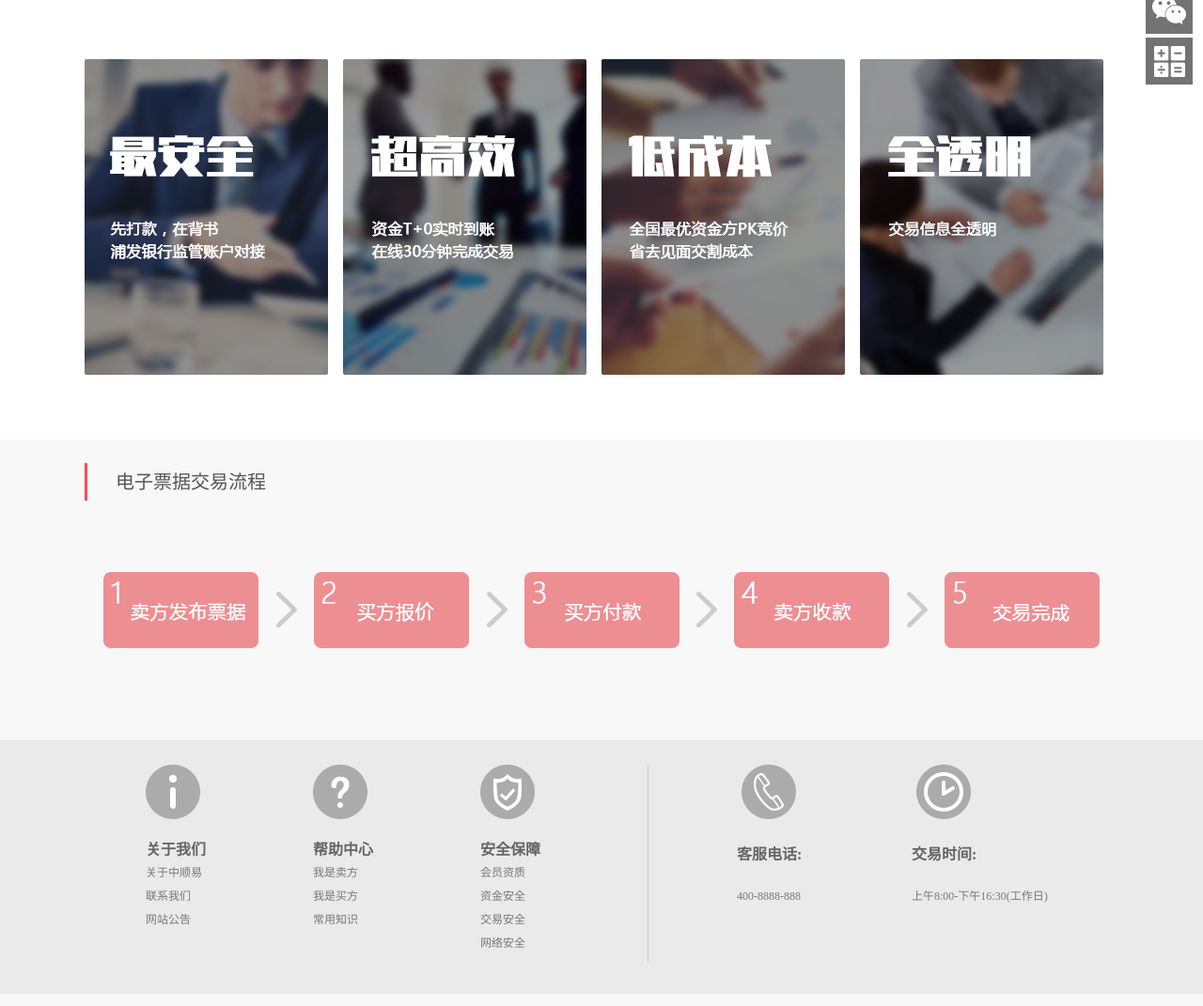
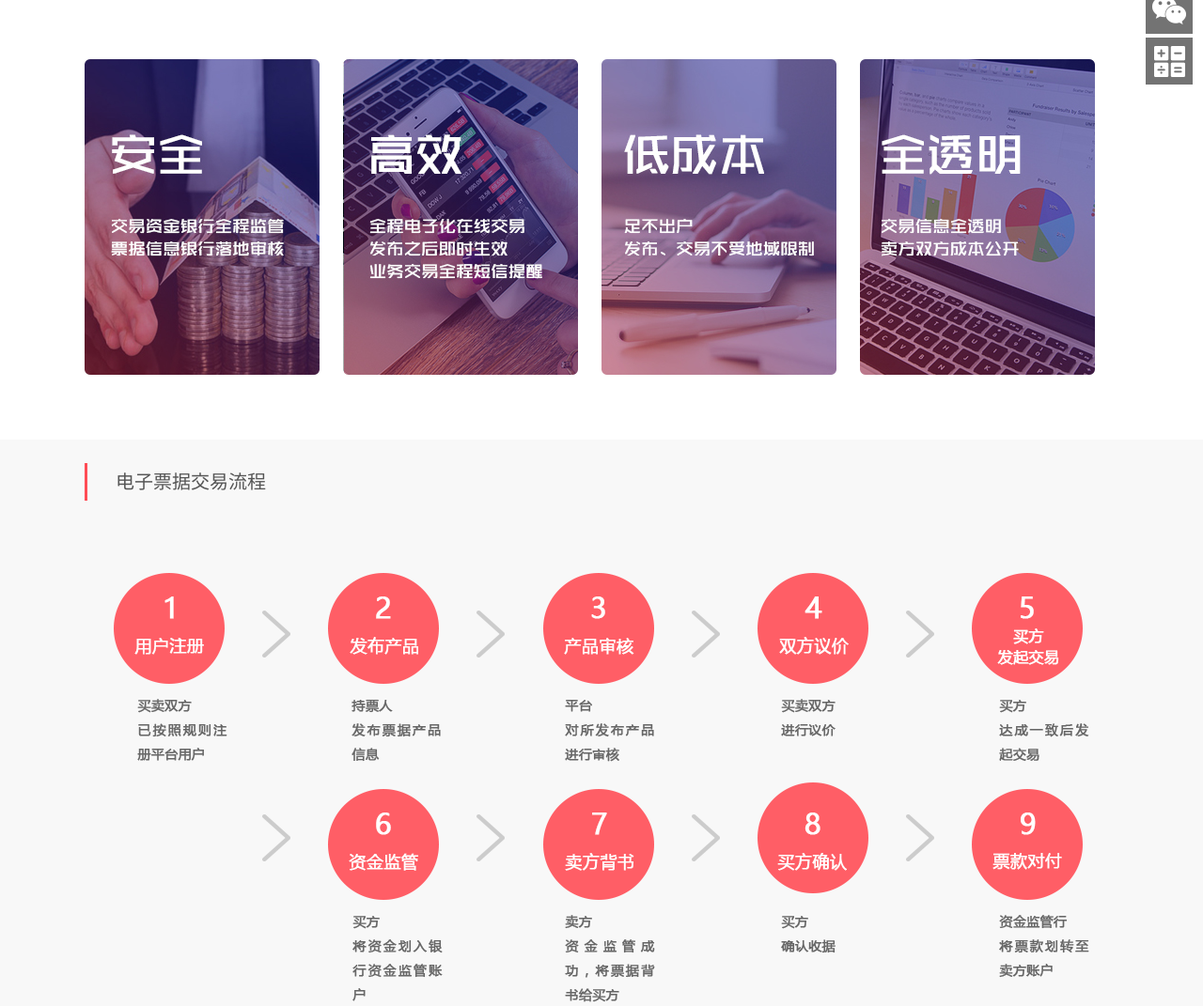
Before and after one commit to Yulingsong/ZSY, a plain HTML site: page index.html in a window 1280 px wide. Shown: the part 564-1635 px from the top of the page at 94% size. Drawn offline with Linux system fonts and the light colour scheme.

Commit message:
修改首页部分内容

```diff
--- a/css/base.css
+++ b/css/base.css
@@ -231,7 +231,7 @@ table {
     height: 70px;
     line-height: 70px;
     text-align: center;
-    font-size: 14px;
+    font-size: 16px;
     color: #333;
 }
 .menu a:hover{
--- a/index.html
+++ b/index.html
@@ -88,13 +88,13 @@
             border: none;
         }
         .main-process{
-            height: 300px;
+            height: 678px;
         }
         .main-ptop{
             height: 90px;
         }
         .main-pdown{
-            height: 200px;
+            /*height: 200px;*/
         }
         .mp-title{
             width: 220px;
@@ -107,9 +107,11 @@
         }
         .mpd-flowimage{
             width: 1100px;
-            height: 82px;
+            height: 460px;
+            margin: 0 auto;
             margin-top: 50px;
-            background: url("images/main-flow.png")no-repeat center center;
+            background: url("images/flow1.png")no-repeat center center;
+            /*background-color: lightblue;*/
         }
     </style>
 </head>
@@ -155,13 +157,13 @@
     <div class="ck-slide">
         <ul class="ck-slide-wrapper">
             <li>
-                <a href="#"><img src="images/banner1.png" alt="" style="width: 100%;height: 380px;"></a>
+                <a href="#"><img src="images/banner1.jpg" alt="" style="width: 100%;height: 380px;"></a>
             </li>
             <li style="display:none">
-                <a href="#"><img src="images/banner3.png" alt="" style="width: 100%;height: 380px"></a>
+                <a href="#"><img src="images/banner2.jpg" alt="" style="width: 100%;height: 380px"></a>
             </li>
             <li style="display:none">
-                <a href="#"><img src="images/banner4.png" alt="" style="width: 100%;height: 380px"></a>
+                <a href="#"><img src="images/banner3.jpg" alt="" style="width: 100%;height: 380px"></a>
             </li>
 
         </ul>
@@ -189,16 +191,16 @@
 <div class="main-ads">
     <div class="main-inner-c">
         <div class="fl main-ads-image">
-            <img src="images/ads-security.png">
+            <img src="images/security.jpg">
         </div>
         <div class="fl main-ads-image">
-            <img src="images/ads-speedth.png">
+            <img src="images/speedth.jpg">
         </div>
         <div class="fl main-ads-image">
-            <img src="images/ads-cost.png">
+            <img src="images/cost.jpg">
         </div>
         <div class="fl main-ads-image">
-            <img src="images/ads-opacity.png">
+            <img src="images/opacity.jpg">
         </div>
     </div>
 </div>
```
Also changed, not shown: images/banner1.jpg (added), images/banner2.jpg (added), images/banner3.jpg (added), images/cost.jpg (added), images/flow1.png (added), images/opacity.jpg (added), images/security.jpg (added), images/speedth.jpg (added).
